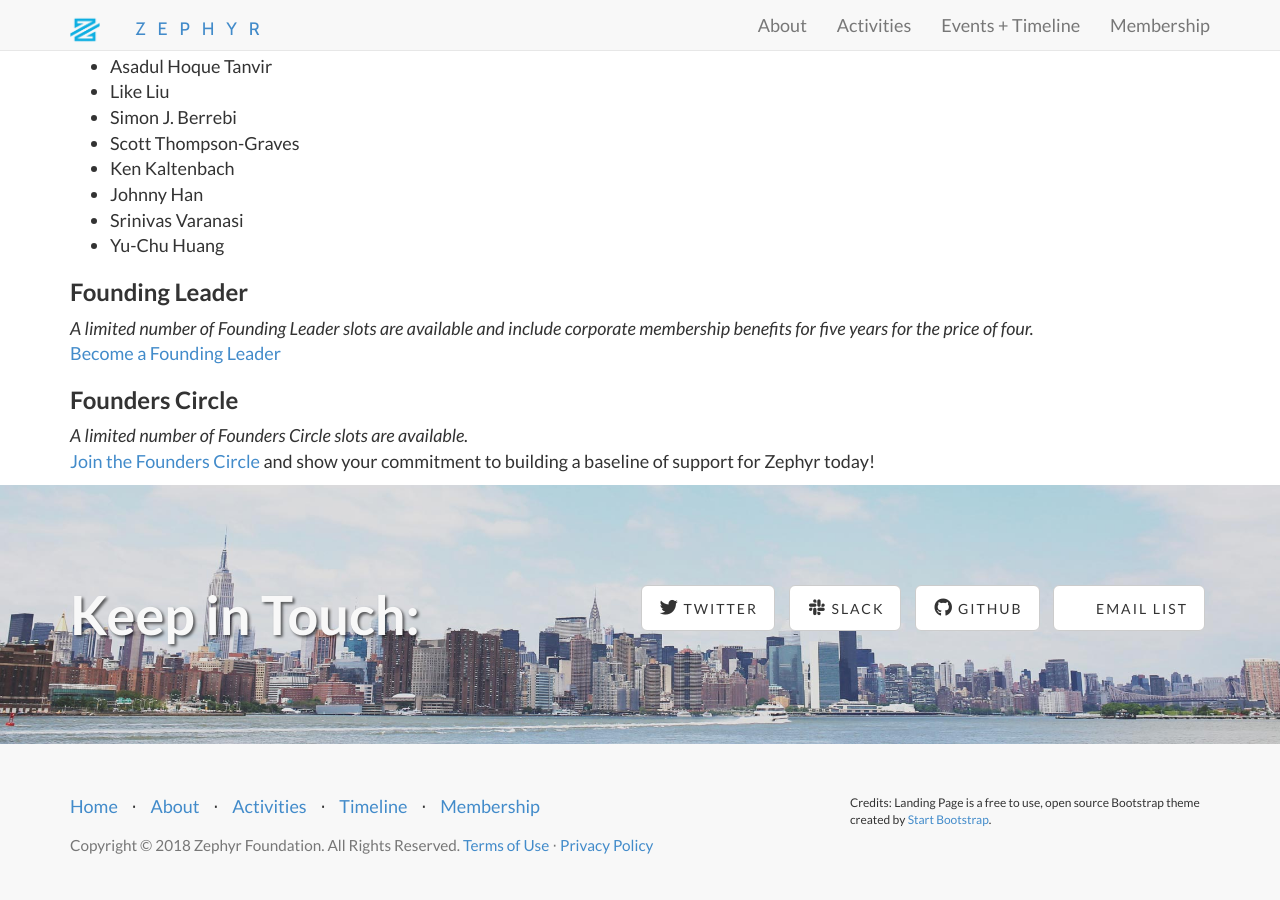
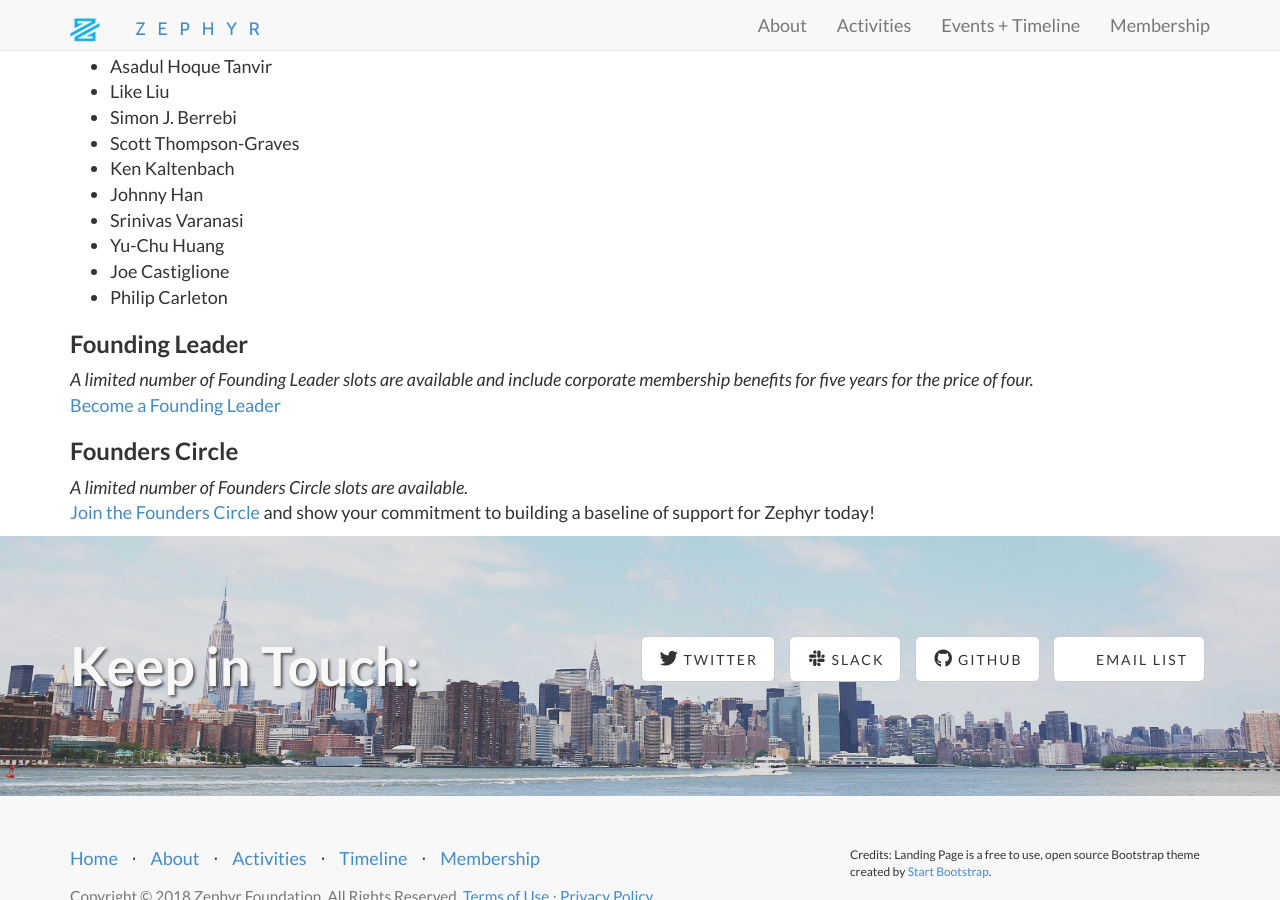
Before and after one commit to ZephyrTransport/zephyr-website, a Jekyll site: the page built from members.md, in a window 1280 px wide and 900 px high, scrolled down 1560 px. Built offline with Jekyll 4.4.1, drawn with Linux system fonts in a browser that asks for light colours; nearby versions of some CDN libraries.

Commit message:
add members

```diff
--- a/members.md
+++ b/members.md
@@ -67,6 +67,8 @@ Member’s are at the heart of the Zephyr Foundation’s organizational structur
  * Johnny Han
  * Srinivas Varanasi
  * Yu-Chu Huang
+ * Joe Castiglione
+ * Philip Carleton
 
 ### Founding Leader
 *A limited number of Founding Leader slots are available and include corporate membership benefits for five years for the price of four.*
```
